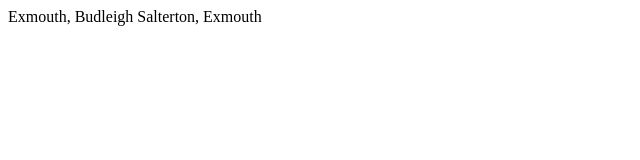
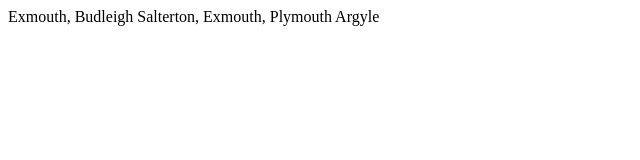
Before and after one commit to lammie1971/asdaPrice, a plain HTML site: page index.html in a window 1280 px wide. Shown: the whole page, without its empty margins (0-640 px from the left). Drawn offline with Linux system fonts and the light colour scheme.

Commit message:
Update index.html

```diff
--- a/index.html
+++ b/index.html
@@ -6,6 +6,6 @@
 </head>
 
 <body>
-	Exmouth, Budleigh Salterton, Exmouth
+	Exmouth, Budleigh Salterton, Exmouth, Plymouth Argyle
 </body>
 </html>
```
